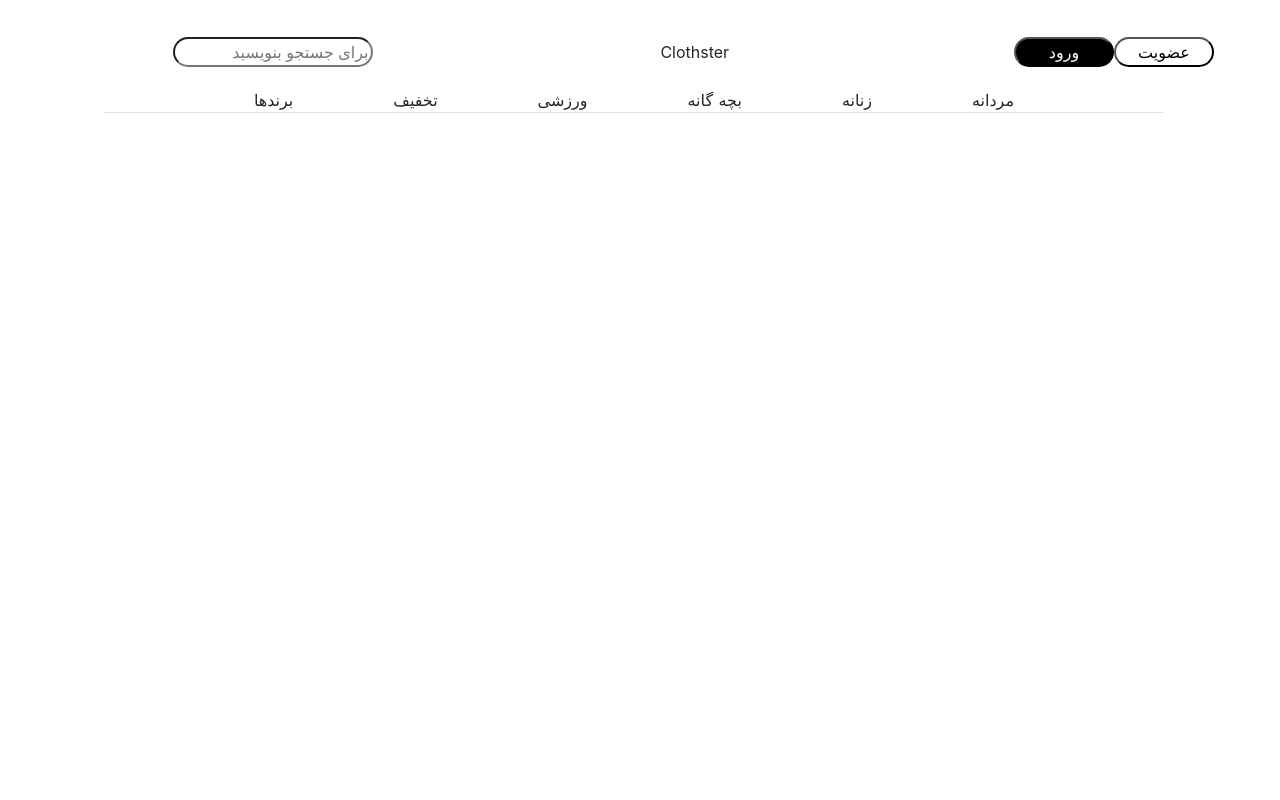
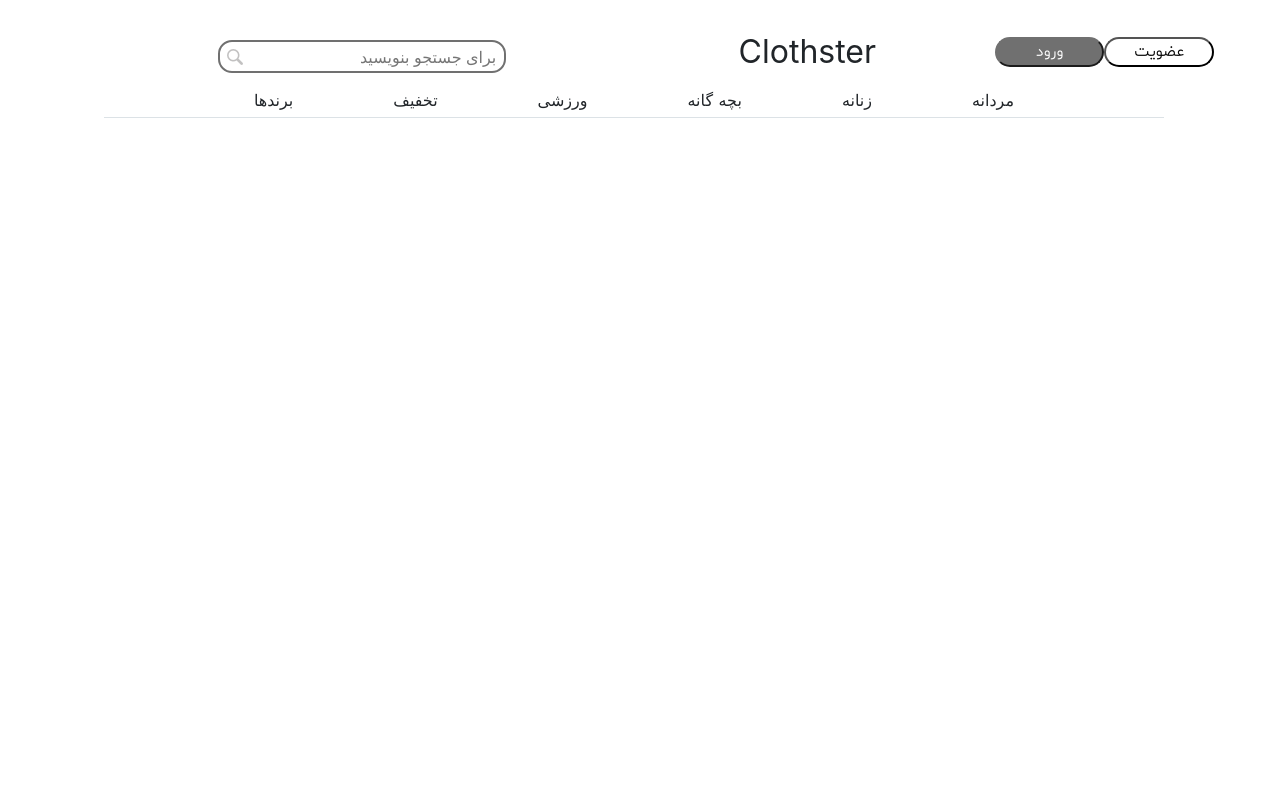
Before and after one commit to maryamEbrahimzadeh/ClotherStoreIE, a Nuxt app: page / in a window 1280 px wide. Shown: the top 800 px of the page. Built offline with nearby package versions, Linux system fonts and the light colour scheme; no server answers.

Commit message:
navbar changed

```diff
--- a/components/CategoriesBar.vue
+++ b/components/CategoriesBar.vue
@@ -7,6 +7,7 @@
         <div class ="nav">تخفیف</div>
         <div class ="nav">برندها</div>
     </div>
+
 </template>
 
 <script>
@@ -27,6 +28,7 @@
         width: 100%;
         margin-left: 100px;
         margin-right: 100px;
+        padding-bottom: 5px;
         border-bottom:thin solid #DCE2E6;
     }
     .nav {
--- a/components/MainNavbar.vue
+++ b/components/MainNavbar.vue
@@ -15,6 +15,7 @@
         <div class="categories">
             <categories-bar />
         </div>
+
     </div>
 </template>
 
@@ -53,16 +54,21 @@
     }
     .userData{
         display: flex;
-        flex: 3;
+        flex: 3 0 auto ;
+
     }
     .title{
         display: flex;
-        flex: 2;
-        font-size: 1rem;
+        flex: 3 0 auto;
+        font-size: 2rem;
+        font-style: none;
+        margin: auto auto;
     }
     .searchbar{
         display: flex;
-        flex: 2;
+        flex: 3 0 auto;
+        position: relative;
+        padding-right: -10%;
     }
 
 </style>
--- a/components/SearchBar.vue
+++ b/components/SearchBar.vue
@@ -37,13 +37,40 @@
     }
     .search {
         float: left;
-        margin-left: 50px;
+        padding-right: 4px;
+        position: relative;
+
     }
     #in {
-        border-radius: 15px;
-        height: 30px;
-        width: 200px;
-        padding-left: 20px;
+        margin-left:10%;
+        border-radius: 14px;
+        background-image: url('~/assets/pic/magnifying-glass1.png');
+        background-repeat: no-repeat;
+        background-position: left 7px center;
+        margin-top: 6%;
+        margin-bottom:5%;
+        width: 110%;
+        height: 60%;
+        border-style: solid;
+        border-color:  rgb(112,112,112);
+        text-align: right;
+        padding-right: 8px;
+    }
+    #in:hover,#in:focus {
+        margin-left:10%;
+        border-radius: 14px;
+        background-image: url('~/assets/pic/magnifying-glass2.png');
+        background-repeat: no-repeat;
+        background-position: left 7px center;
+        margin-top: 6%;
+        margin-bottom:5%;
+        width: 110%;
+        height: 60%;
+        border-style: solid;
+        text-align: center;
+        border-color: #006DF0;
+        text-align: right;
+        padding-right: 8px;
     }
     #s1 {
         background-image: url('~/assets/pic/search.png');
@@ -65,7 +92,5 @@
         top:5px;
         left: 25px;
     }
-    #in :hover {
-        border-color: #006DF0;
-    }
+
 </style>
--- a/components/UserInfo.vue
+++ b/components/UserInfo.vue
@@ -16,27 +16,42 @@
 
 <style scoped>
     .reg {
+        flex: 2 0 auto;
+	    display: flex;
         float: right;
         margin-right: 50px;
+
     }
     .button {
         border-radius: 20px;
-        width: 100px;
-        height: 30px;
+        width: 100%;
+        height: 40%;
     }
     #v {
-        background-color: black;
+        flex: 1 0 auto;
+        border-color:  rgb(112,112,112);
+        font-family: myFirstFont;
+        background-color: rgb(112,112,112);
         color: white;
     }
     #o {
+        flex: 1 0 auto;
+        font-family: myFirstFont;
         background-color: white;
     }
     #v:hover {
+
+        flex: 1 0 auto;
+        border-color:#006DF0;
+        font-family: myFirstFont;
+        color: white;
         background-color: #006DF0;
         color:white;
     }
     #o:hover {
+        flex: 1 0 auto;
         background-color:white;
+        font-family: myFirstFont;
         color:#006DF0;
         border-color:#006DF0;
     }
```
Also changed, not shown: assets/pic/magnifying-glass1.png (added), assets/pic/magnifying-glass2.png (added).
